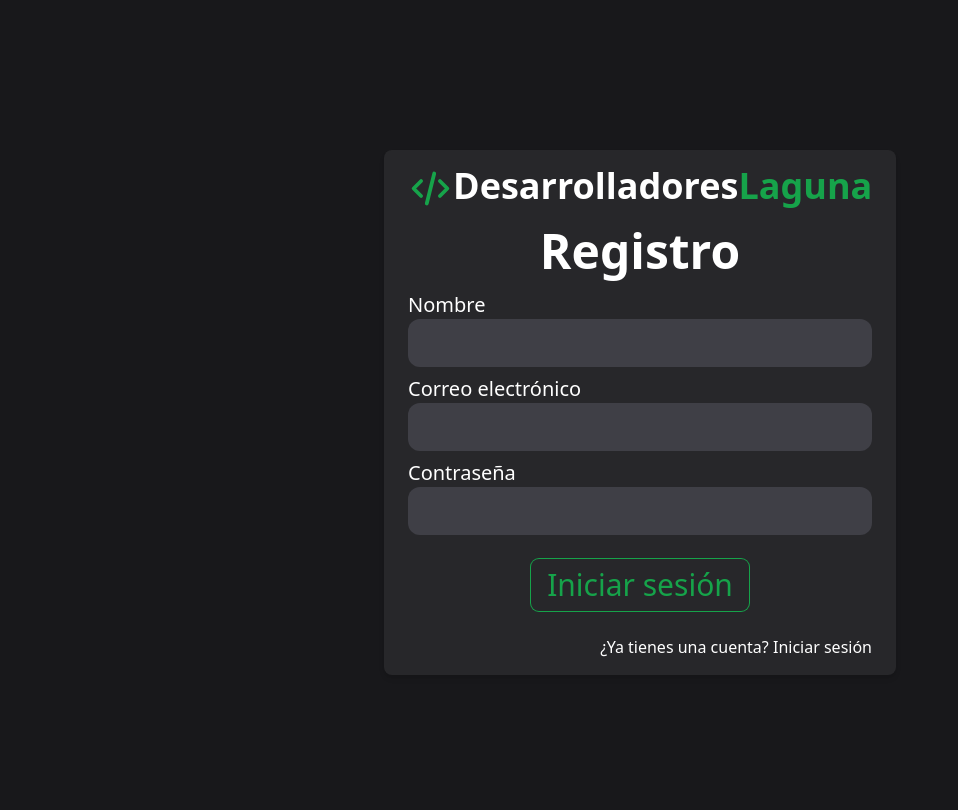
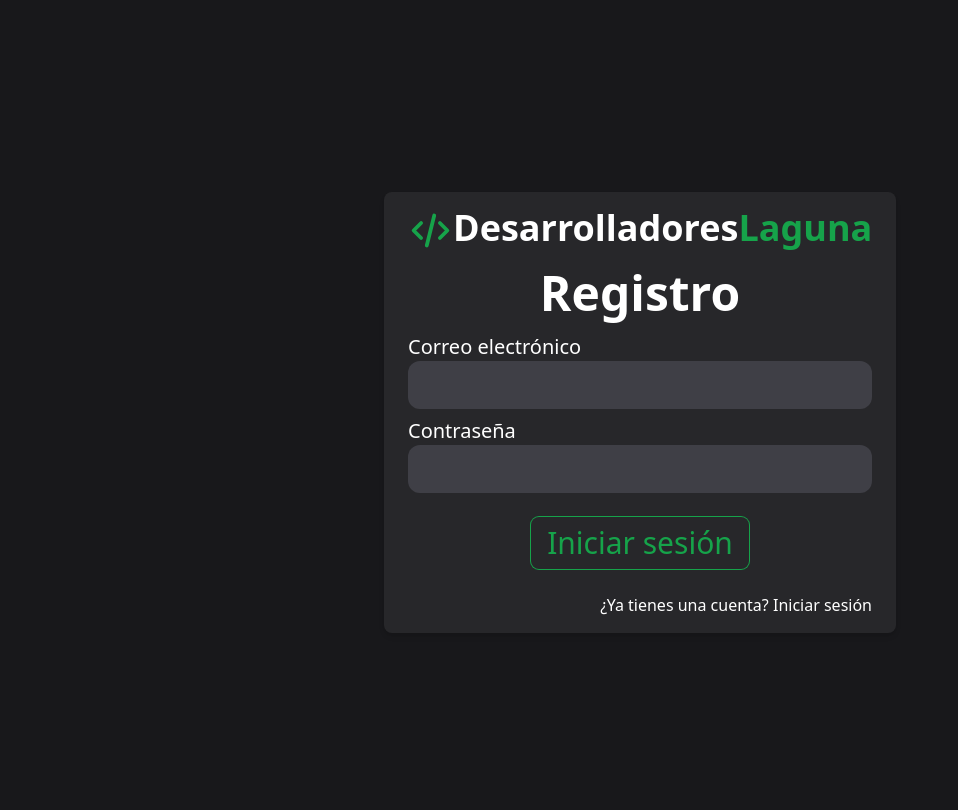
Before and after one commit to Jorki3/laguna-dev, an Astro site: page /register in a window 1280 px wide. Shown: the top 810 px of the page, without its empty margins (0-958 px from the left). Built offline with nearby package versions, Linux system fonts and the light colour scheme; Astro itself is replaced by a stand-in of ours.

Commit message:
Deleting name to form

```diff
--- a/src/pages/register.astro
+++ b/src/pages/register.astro
@@ -6,16 +6,6 @@ import AuthLayout from "../layouts/AuthLayout.astro";
   <h1 class="text-5xl text-center font-black my-4">Registro</h1>
 
   <form action="/api/auth/register" method="post">
-    <div class="my-2">
-      <label class="text-xl mb-2" for="name">Nombre</label>
-      <input
-        class="w-full rounded-xl py-3 bg-zinc-700 px-4"
-        type="text"
-        name="name"
-        id="name"
-      />
-    </div>
-
     <div class="my-2">
       <label class="text-xl mb-2" for="email">Correo electrónico</label>
       <input
```
